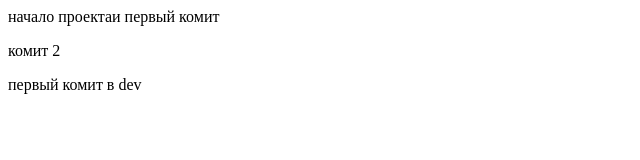
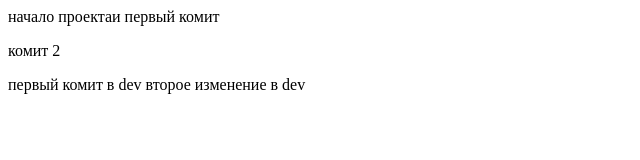
Before and after one commit to Vitally83/gitTest, a plain HTML site: page index.html in a window 1280 px wide. Shown: the whole page, without its empty margins (0-640 px from the left). Drawn offline with Linux system fonts and the light colour scheme.

Commit message:
второе изменение в dev

```diff
--- a/index.html
+++ b/index.html
@@ -8,5 +8,6 @@
  <div>начало проектаи первый комит</div>
  <p>комит 2</p>
  первый комит в dev
+ второе изменение в dev
 </body>
 </html>
```
